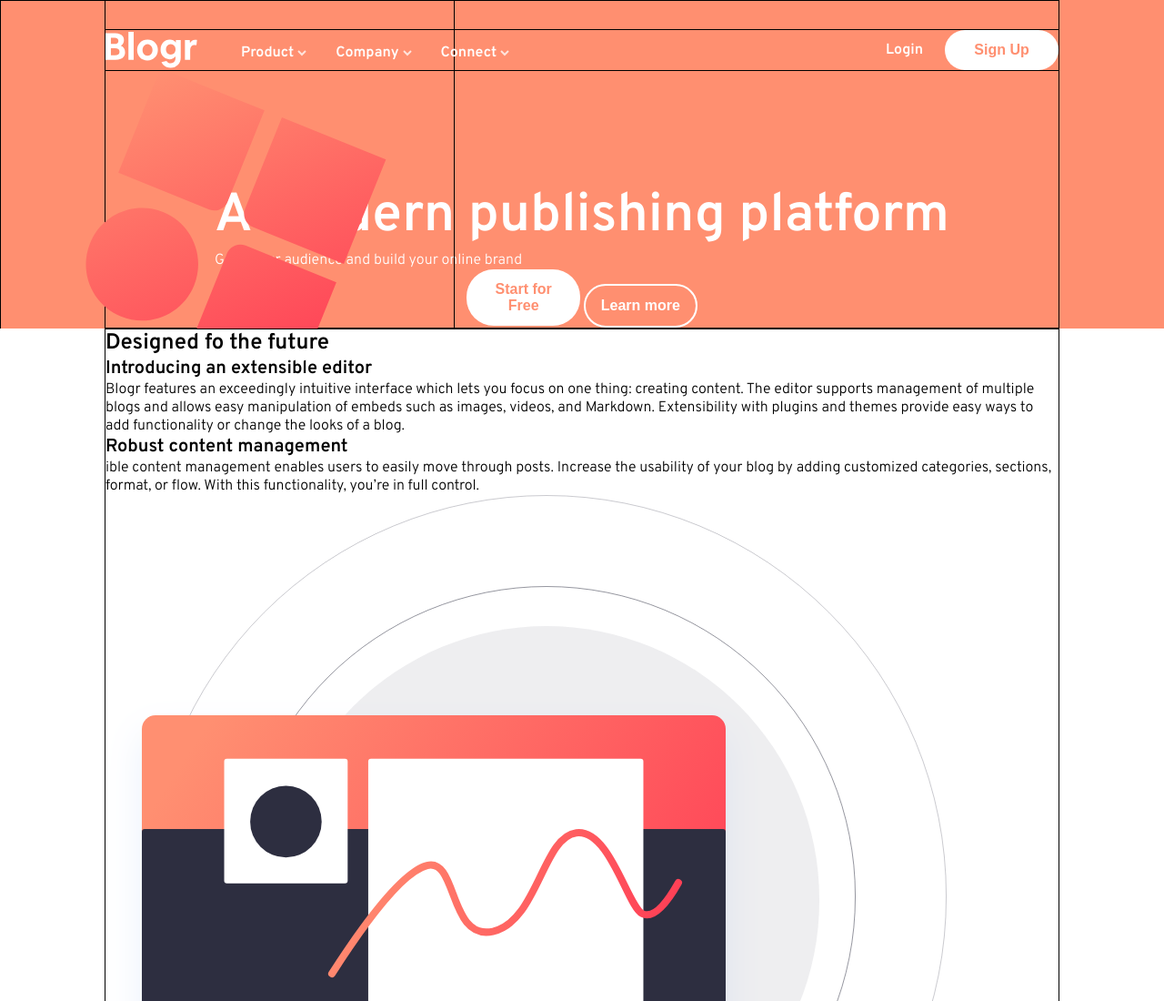
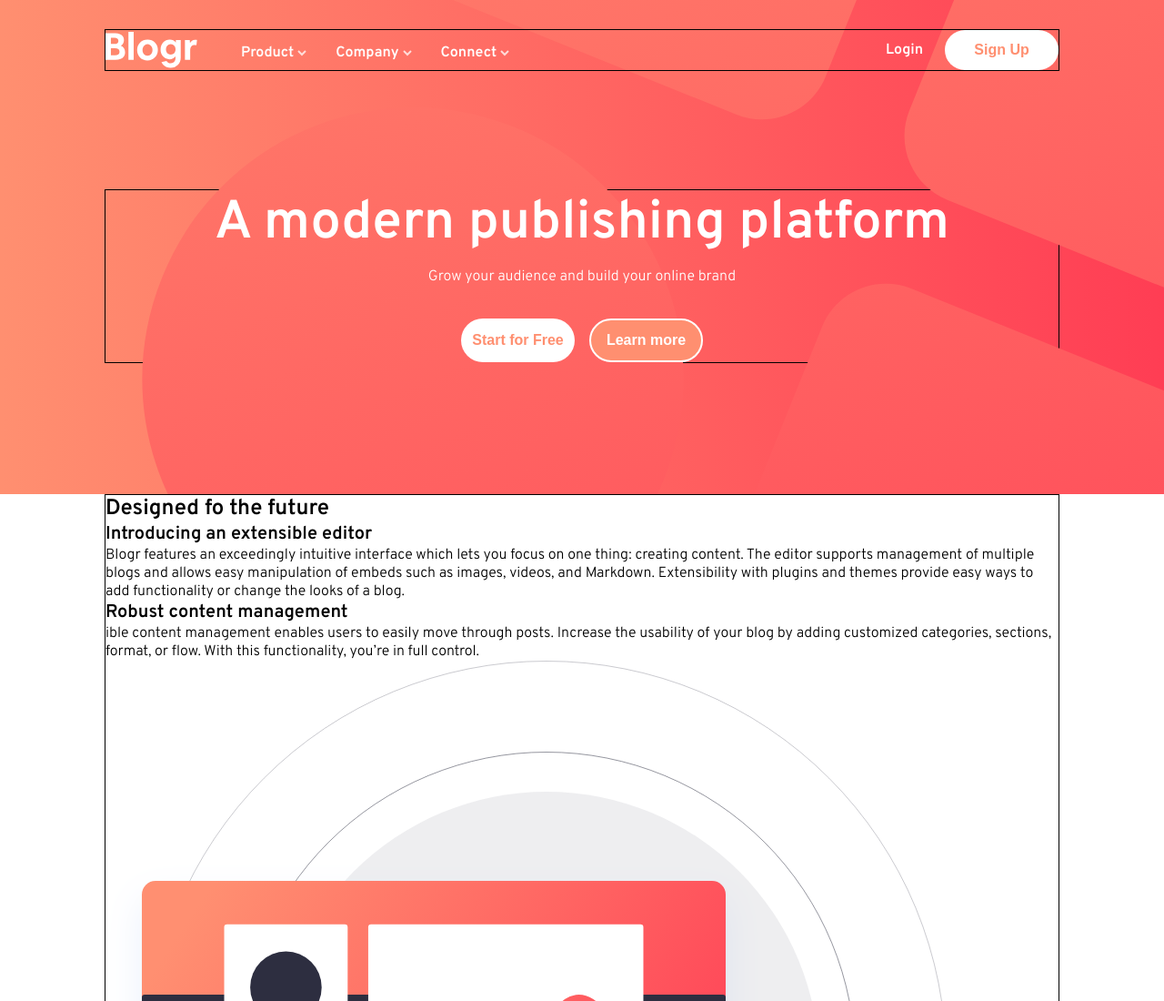
Before and after one commit to Gavo51/blogr-landing-page, a plain HTML site: page index.html in a window 1280 px wide. Shown: the top 1100 px of the page at 91% size. Drawn offline with Linux system fonts and the light colour scheme.

Commit message:
Finish hero section styling

```diff
--- a/style.css
+++ b/style.css
@@ -83,7 +83,7 @@ a {
 }
 
 .btn {
-  padding: 13px;
+  padding: 13px 0;
   width: 125px;
   border-radius: 30px;
   font-weight: var(--fw-semibold);
@@ -152,34 +152,40 @@ body {
 
 .hero {
   color: var(--white);
-  background-color: var(--very-light-red);
-  /* padding: 10rem 0; */
+  background: linear-gradient(90deg, var(--very-light-red), var(--light-red));
+  padding: 13rem 0 9rem 0;
   position: relative;
   overflow: hidden;
 }
 
 .hero .hero-img {
-  border: 1px solid black;
-  background-image: url("./images/bg-pattern-intro-desktop.svg");
+  background-image: url(./images/bg-pattern-intro-desktop.svg);
   background-size: contain;
   background-repeat: no-repeat;
+  width: 150rem;
+  height: 150rem;
   position: absolute;
-  /* top: -500px; */
-  height: 500px;
-  width: 500px;
+  top: -180%;
+  left: -23%;
 }
 
 .hero .container {
-  z-index: 1;
   display: flex;
   flex-direction: column;
   align-items: center;
 }
 
 .hero .hero-text {
-  margin-top: 200px;
+  display: flex;
+  flex-direction: column;
+  align-items: center;
+  gap: 0.6rem;
+  z-index: 1;
 }
 
-.hero-cta-group {
+.hero .hero-cta-group {
+  margin-top: 2.3rem;
+  display: flex;
+  gap: 1rem;
   z-index: 1;
 }
```
